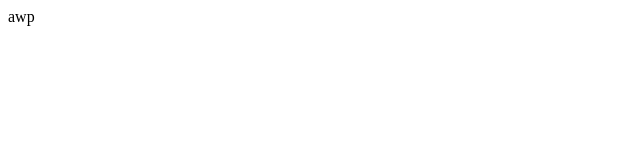
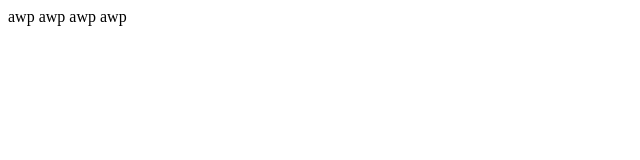
Before and after one commit to pmengy/git-test, a plain HTML site: page index.html in a window 1280 px wide. Shown: the whole page, without its empty margins (0-640 px from the left). Drawn offline with Linux system fonts and the light colour scheme.

Commit message:
修改了register2文件

```diff
--- a/index.html
+++ b/index.html
@@ -10,7 +10,7 @@
 
 <body>
     <div>
-        awp
+        awp awp awp awp
     </div>
 </body>
 
```
